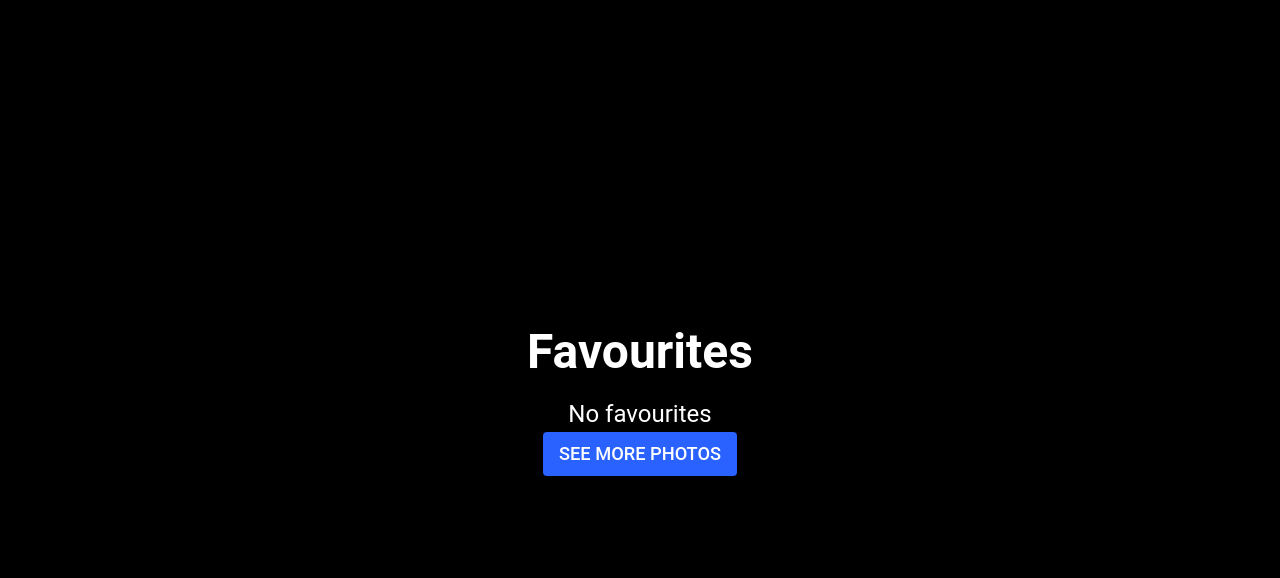
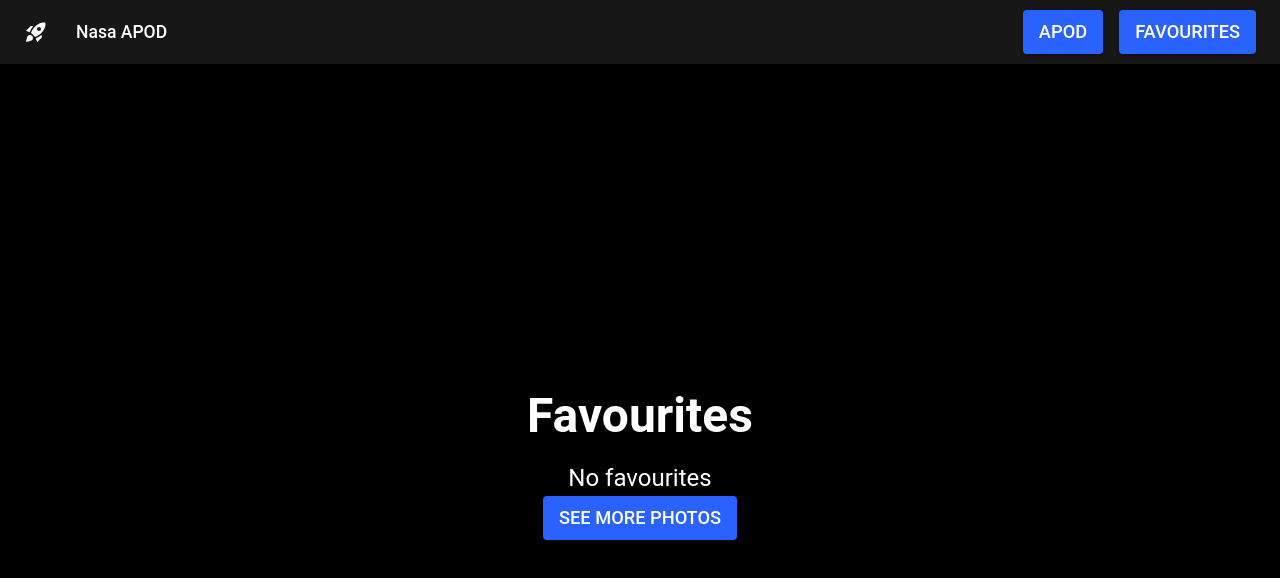
Before and after one commit to FullStackSteve/react-redux-typescript-mui-nasa-example, a React (Create React App) app: page /favourites in a window 1280 px wide. Shown: the top 578 px of the page. Built offline with nearby package versions, Linux system fonts and the light colour scheme.

Commit message:
Added navbar and improved UI

```diff
--- a/src/ui/components/ButtonGroup/index.tsx
+++ b/src/ui/components/ButtonGroup/index.tsx
@@ -10,15 +10,15 @@ interface Props {
 
 function ButtonGroup({ onNextClick, onSaveClick, isFavourite = false }: Props) {
    return (
-      <Grid container spacing={2} mb={5} sx={{ maxWidth: 600 }}>
-         <Grid item xs={12} md={4} mt={5}>
+      <Grid container spacing={2} my={5} sx={{ maxWidth: 600 }}>
+         <Grid item xs={12} md={4}>
             <Box sx={{ ...GlobalStyles.flexBox }}>
                <Button variant="contained" color="secondary" onClick={onNextClick}>
                   Next
                </Button>
             </Box>
          </Grid>
-         <Grid item xs={12} md={4} mt={5}>
+         <Grid item xs={12} md={4}>
             <Box sx={{ ...GlobalStyles.flexBox }}>
                <Button
                   variant="contained"
@@ -29,7 +29,7 @@ function ButtonGroup({ onNextClick, onSaveClick, isFavourite = false }: Props) {
                </Button>
             </Box>
          </Grid>
-         <Grid item xs={12} md={4} mt={5}>
+         <Grid item xs={12} md={4}>
             <Box sx={{ ...GlobalStyles.flexBox }}>
                <Button
                   variant="contained"
--- a/src/ui/components/Layout/index.tsx
+++ b/src/ui/components/Layout/index.tsx
@@ -1,9 +1,10 @@
 import { CacheProvider, ThemeProvider } from '@emotion/react'
 import { createEmotionCache } from 'src/ui/functions'
 import { ReactChild } from 'react'
-import { CssBaseline, Container, Box } from '@mui/material'
-import theme, { GlobalStyles } from 'src/theme'
+import { CssBaseline, Container, Box, useMediaQuery, useTheme } from '@mui/material'
+import { default as customTheme, GlobalStyles } from 'src/theme'
 import { palette } from 'src/theme/constants'
+import NavBar from '../NavBar'
 // Client-side cache, shared for the whole session of the user in the browser.
 const clientSideEmotionCache = createEmotionCache()
 
@@ -12,12 +13,21 @@ interface Props {
 }
 
 function Layout({ children }: Props) {
+   const theme = useTheme()
+   const isBig = useMediaQuery(theme.breakpoints.up('md'))
    const emotionCache = clientSideEmotionCache
    const { background } = palette
+   const responsiveBoxStyles = isBig
+      ? {
+           ...GlobalStyles.flexBox
+        }
+      : {}
+
    return (
       <CacheProvider value={emotionCache}>
-         <ThemeProvider theme={theme}>
+         <ThemeProvider theme={customTheme}>
             <CssBaseline />
+            <NavBar />
             <Container
                sx={{
                   width: '100vw',
@@ -29,7 +39,7 @@ function Layout({ children }: Props) {
                <Box
                   alignItems="center"
                   sx={{
-                     ...GlobalStyles.flexBox,
+                     ...responsiveBoxStyles,
                      width: '100%',
                      minHeight: '100vh'
                   }}
--- /dev/null
+++ b/src/ui/components/NavBar/index.tsx
@@ -0,0 +1,88 @@
+import {
+   Box,
+   AppBar,
+   Toolbar,
+   IconButton,
+   Button,
+   Typography,
+   useMediaQuery,
+   useTheme,
+   Drawer
+} from '@mui/material'
+import { Link } from 'react-router-dom'
+import RocketLaunchIcon from '@mui/icons-material/RocketLaunch'
+import MenuIcon from '@mui/icons-material/Menu'
+import { useState } from 'react'
+
+function NavLinks({ isSmall, children }: { isSmall: boolean; children: any }) {
+   const [drawerOpen, setDrawerOpen] = useState(false)
+   if (isSmall) {
+      return (
+         <>
+            <Button onClick={() => setDrawerOpen(true)}>
+               <MenuIcon color="secondary" />
+            </Button>
+            <Drawer
+               anchor={'right'}
+               open={drawerOpen}
+               onClose={() => setDrawerOpen(false)}
+            >
+               {children}
+            </Drawer>
+         </>
+      )
+   } else {
+      return <>{children}</>
+   }
+}
+
+function NavBar() {
+   const theme = useTheme()
+   const isSmall = useMediaQuery(theme.breakpoints.down('md'))
+
+   return (
+      <Box sx={{ flexGrow: 1 }}>
+         <AppBar position="static">
+            <Toolbar>
+               <IconButton
+                  size="large"
+                  edge="start"
+                  aria-label="menu"
+                  component={Link}
+                  to={'/'}
+                  sx={{ mr: 2 }}
+               >
+                  <RocketLaunchIcon />
+               </IconButton>
+               <Box sx={{ flexGrow: 1 }}>
+                  <Typography variant="h6">Nasa APOD</Typography>
+               </Box>
+               <NavLinks isSmall={isSmall}>
+                  <Box mr={2} mt={isSmall ? 2 : 0}>
+                     <Button
+                        variant="contained"
+                        color="secondary"
+                        component={Link}
+                        to={'/'}
+                     >
+                        APOD
+                     </Button>
+                  </Box>
+                  <Box mt={isSmall ? 2 : 0}>
+                     <Button
+                        variant="contained"
+                        color="secondary"
+                        component={Link}
+                        to={'/favourites'}
+                     >
+                        Favourites
+                     </Button>
+                  </Box>
+               </NavLinks>
+            </Toolbar>
+         </AppBar>
+      </Box>
+   )
+}
+
+export default NavBar
```
